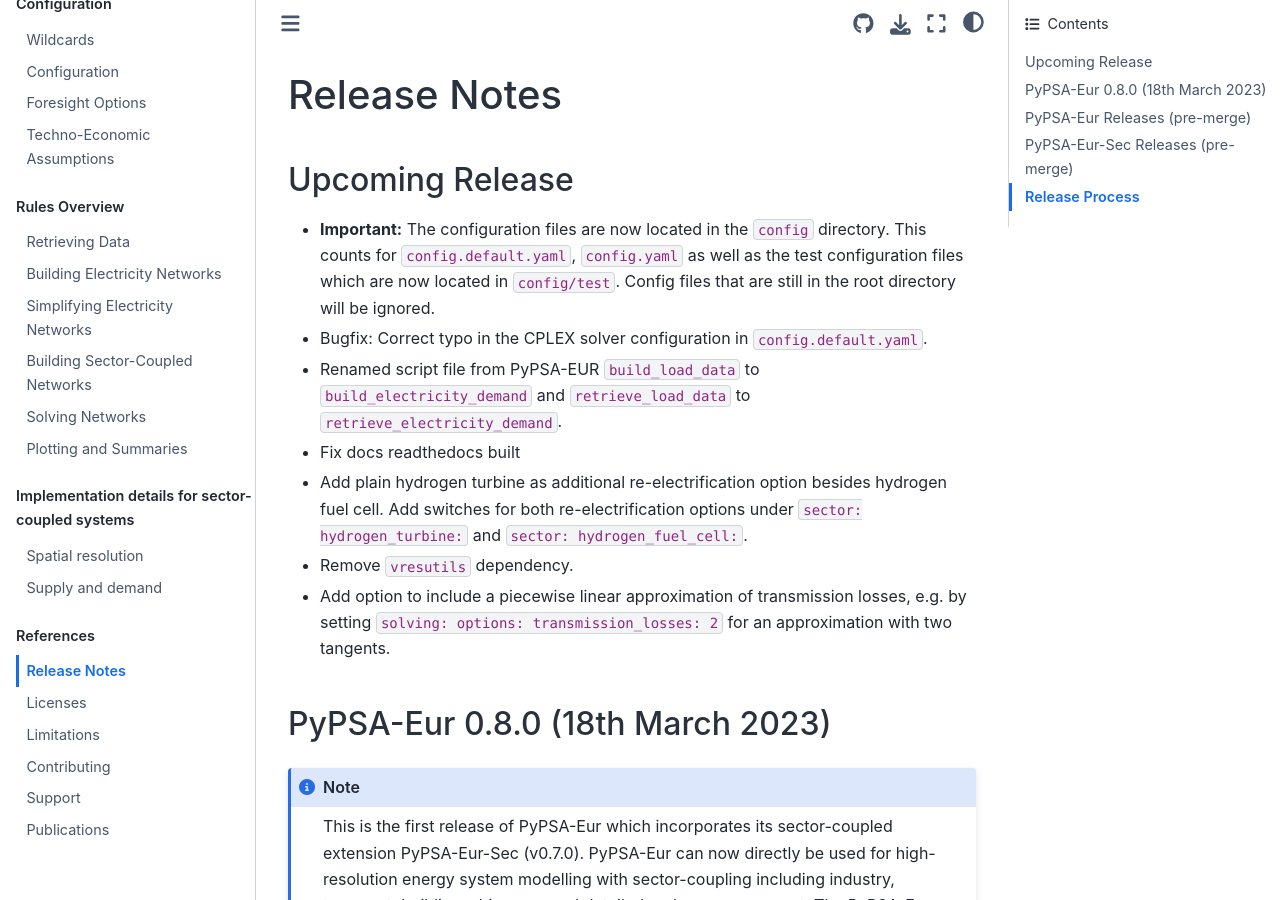
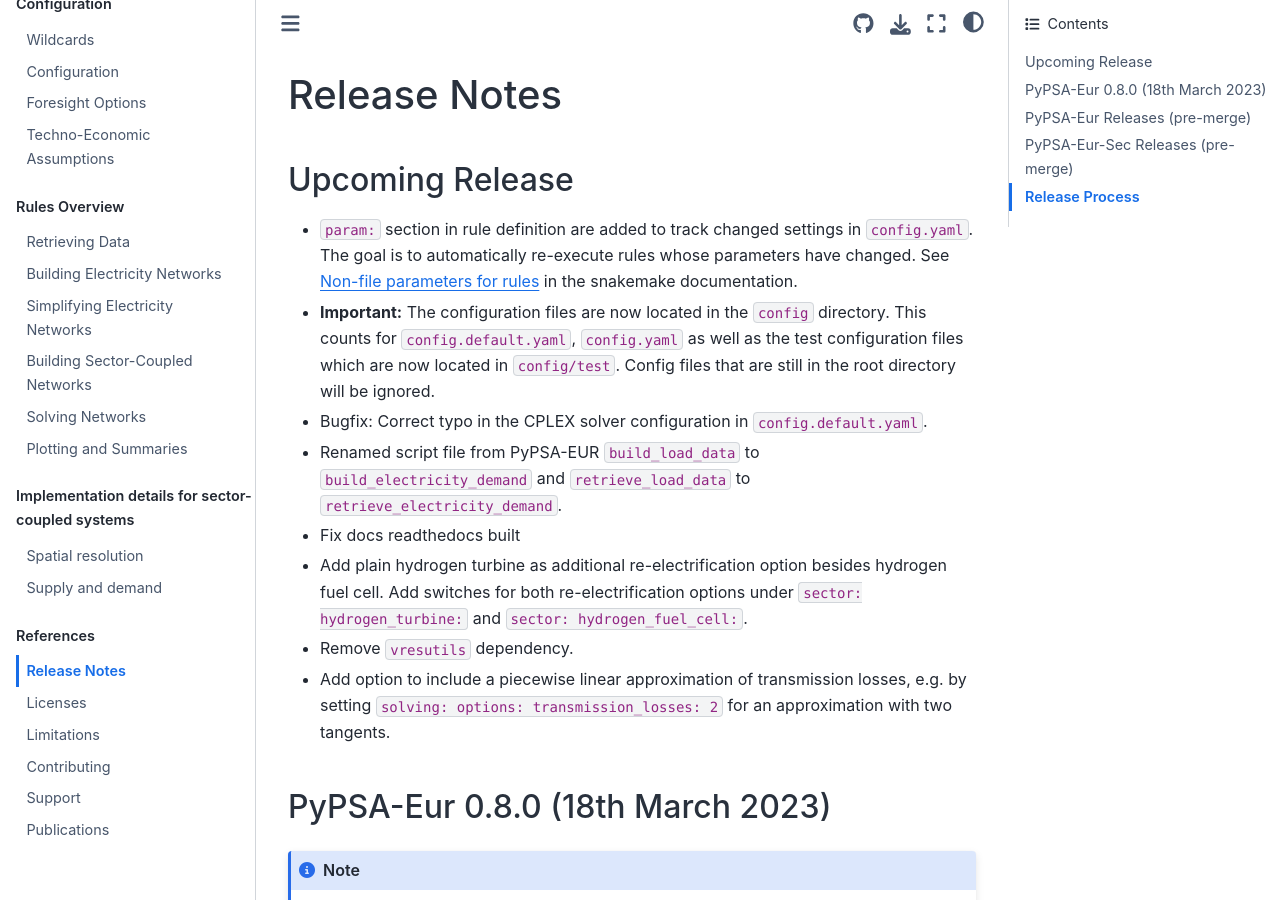
Before and after one commit to open-energy-transition/clean-firm-techs-eu, a Sphinx documentation site: the page built from doc/release_notes.rst, in a window 1280 px wide and 900 px high. Built offline with Sphinx 7.4.7 and the Sphinx Book theme 1.1.4, drawn with Linux system fonts in a browser that asks for light colours.

Commit message:
add info to release_notes

```diff
--- a/doc/release_notes.rst
+++ b/doc/release_notes.rst
@@ -10,6 +10,7 @@ Release Notes
 Upcoming Release
 ================
 
+* ``param:`` section in rule definition are added to track changed settings in ``config.yaml``. The goal is to automatically re-execute rules whose parameters have changed. See `Non-file parameters for rules <https://snakemake.readthedocs.io/en/stable/snakefiles/rules.html#non-file-parameters-for-rules>`_ in the snakemake documentation.
 
 * **Important:** The configuration files are now located in the ``config`` directory. This counts for ``config.default.yaml``, ``config.yaml`` as well as the test configuration files which are now located in ``config/test``. Config files that are still in the root directory will be ignored.
 
```
